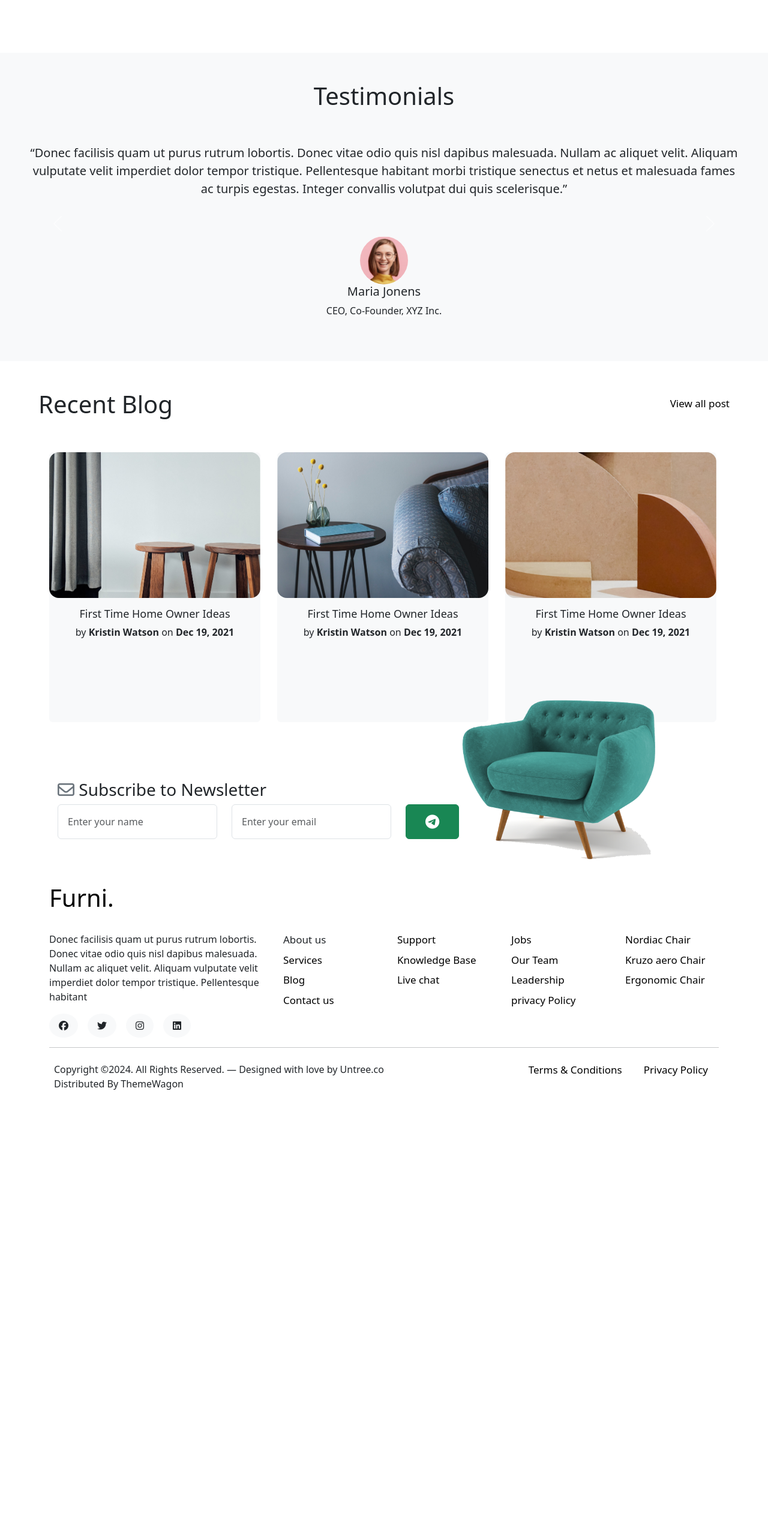
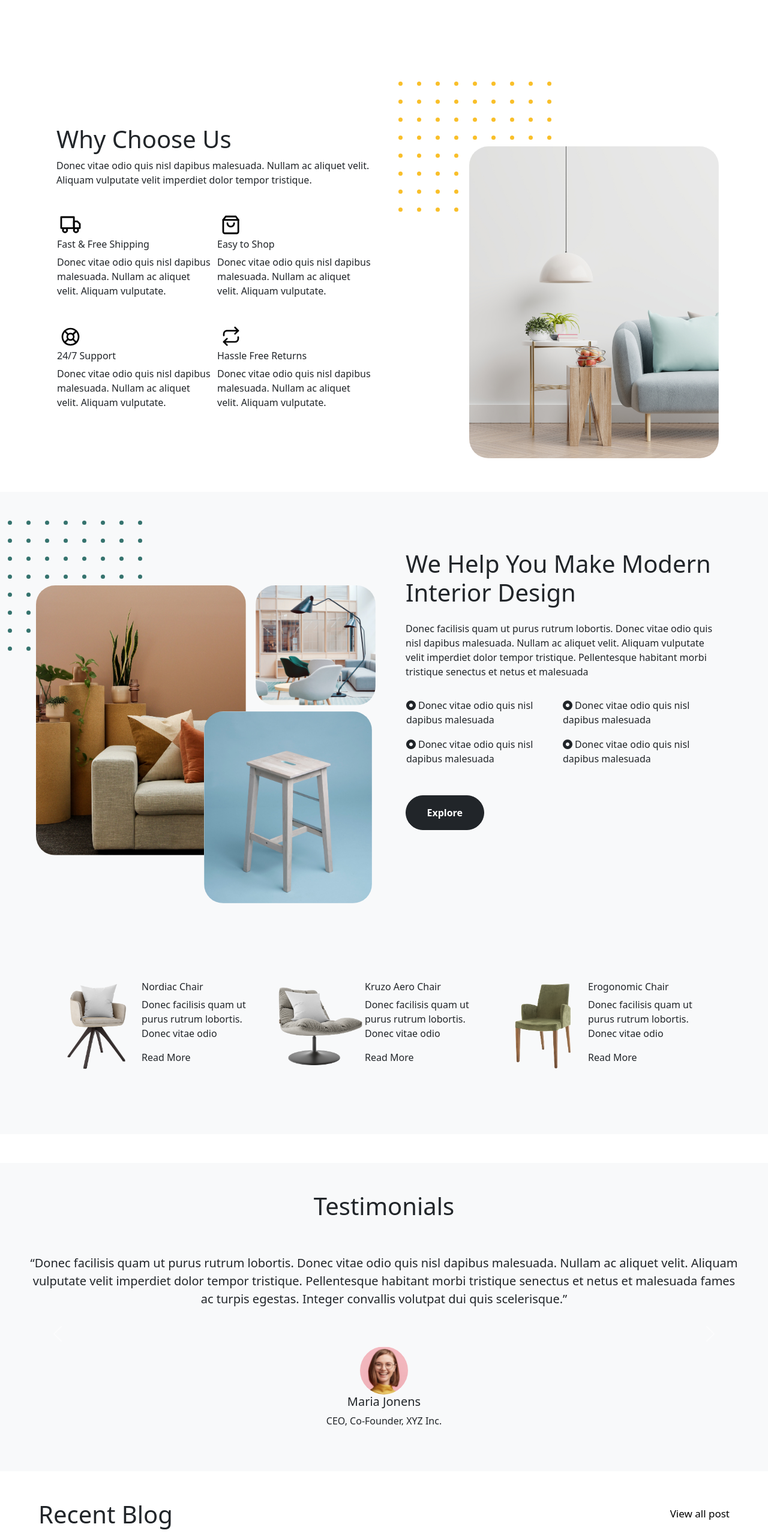
Before and after one commit to aniket-patil7075/Furniture_E-commerce, a React (Vite) app: page / in a window 1280 px wide. Shown: the part 1100-3666 px from the top of the page at 60% size. Before the commit the page ends 2943 px from the top, so only its background shows below. Built offline with nearby package versions, Linux system fonts and the light colour scheme; data requests are answered from the project's data file.

Commit message:
Changes in home compo

```diff
--- a/src/assets/Home.jsx
+++ b/src/assets/Home.jsx
@@ -4,15 +4,22 @@ import Craft from './Craft'
 import WhyChoose from './WhyChoose'
 import Testimonials from './Testimonials'
 import RecentBlog from './RecentBlog'
+import Interior from './Interior'
 
 function Home() {
   return (
     <div>
       <Modern/>
       <Craft/>
-      {/* <WhyChoose/> */}
+      <WhyChoose/>
+      <Interior/>
       <Testimonials/>
+      <div className='d-flex justify-content-between mt-5 px-5'>
+        <h1 className='px-3'>Recent Blog</h1>
+        <a href='#' className='tex-dark text-decoaration-underline px-3 fw-300'>View all post</a>
+      </div>
       <RecentBlog/>
+
     </div>
   )
 }
```
